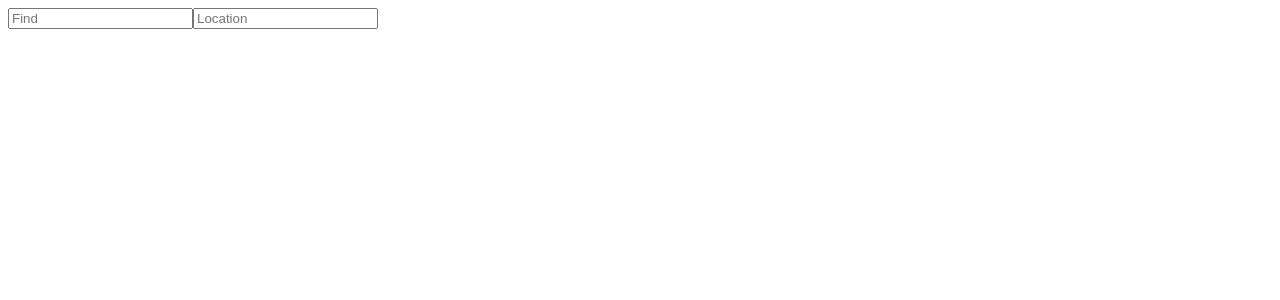
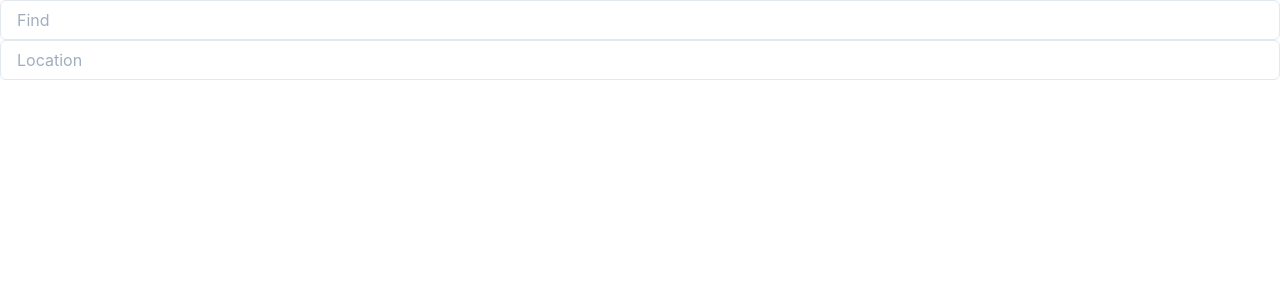
Before and after one commit to dluudevs/velp, a Next.js app: page / in a window 1280 px wide. Shown: the top 300 px of the page. Built offline with nearby package versions, Linux system fonts and the light colour scheme.

Commit message:
created searchInput via Chakra UI

```diff
--- a/components/Search.tsx
+++ b/components/Search.tsx
@@ -1,6 +1,8 @@
 
 import React, { useState, useEffect, useCallback } from "react";
 import { debounce } from "../utils/utils";
+
+import SearchInput from './SearchInput';
 
 type Params = {
   text: string;
@@ -58,7 +60,6 @@ const SearchField = () => {
   const fetchAutoCompleteResults = useCallback(
     debounce((query: string) => {
       const url = `${process.env.NEXT_PUBLIC_TOMTOM_SEARCH}/search/${query}.json?extendedPostalCodesFor=Addr&key=${process.env.NEXT_PUBLIC_TOMTOM_API_KEY}&language=en-US`;
-      console.log(url);
       fetch(url)
         .then((res) => res.json())
         .then((data) => {
@@ -102,17 +103,17 @@ const SearchField = () => {
   return (
     <div>
       <form>
-        <input
-          type="text"
+        <SearchInput
           placeholder="Find"
           value={searchValue}
           onChange={onSearchChange}
+          autocomplete={autocompleteSearch}
         />
-        <input
-          type="text"
+        <SearchInput
           placeholder="Location"
           value={locationValue}
           onChange={onLocationChange}
+          autocomplete={autocompleteLocations}
         />
       </form>
     </div>
--- /dev/null
+++ b/components/SearchInput.tsx
@@ -0,0 +1,41 @@
+// create a searchInput with autocomplete
+import React, { useEffect } from "react";
+import { Box, Input } from "@chakra-ui/react";
+
+type Props = {
+  onChange: (e: React.ChangeEvent<HTMLInputElement>) => void;
+  value: string;
+  placeholder: string;
+  autocomplete: { id: string, searchTerm: string }[];
+  [x: string]: any;
+};
+
+const SearchInput = ({
+  onChange,
+  value,
+  placeholder,
+  autocomplete,
+  ...styles
+}: Props) => {
+  useEffect(() => {
+    console.log(autocomplete);
+  }, [autocomplete]);
+
+  return (
+    <Box {...styles} pos="relative">
+      <Input
+        type="text"
+        placeholder={placeholder}
+        value={value}
+        onChange={onChange}
+      />
+      {autocomplete.length ? (
+        <Box as="ul" pos="absolute" top="100%" left="0" right="0">
+
+        </Box>
+      ) : null}
+    </Box>
+  );
+};
+
+export default SearchInput;
--- a/pages/_app.js
+++ b/pages/_app.js
@@ -1,5 +1,11 @@
+import { ChakraProvider } from "@chakra-ui/react";
+
 function MyApp({ Component, pageProps }) {
-  return <Component {...pageProps} />
+  return (
+    <ChakraProvider>
+      <Component {...pageProps} />
+    </ChakraProvider>
+  )
 }
 
 export default MyApp
```
